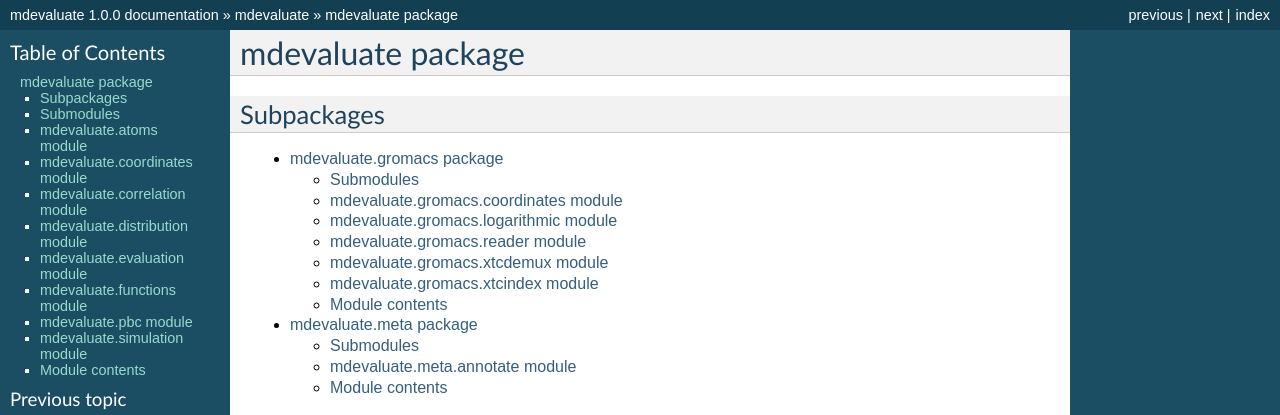
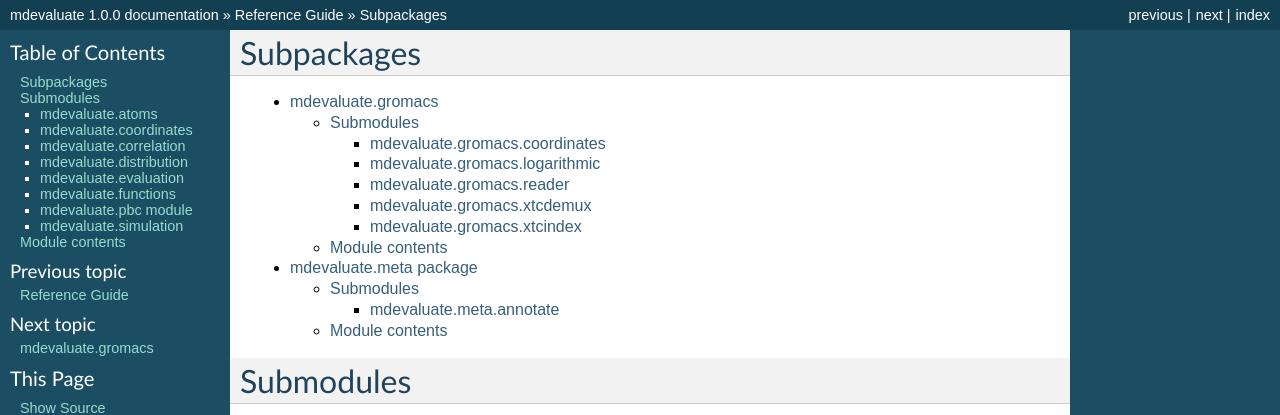
Before and after one commit to mdevaluate/mdevaluate, a Sphinx documentation site: the page built from doc/mdevaluate.rst, in a window 1280 px wide and 1400 px high. Shown: the top 415 px of the window. Built offline with Sphinx 7.4.7, drawn with Linux system fonts in a browser that asks for light colours; some of the changed text lies outside the part shown.

Commit message:
Updated module reference guide

```diff
--- a/doc/conf.py
+++ b/doc/conf.py
@@ -36,6 +36,9 @@ extensions = [
     'sphinx.ext.mathjax',
     'sphinx.ext.viewcode',
     'sphinx.ext.napoleon',
+    'sphinx.ext.intersphinx',
+    #    'sphinx.ext.autosummary',
+    #    'sphinx.ext.inheritance_diagram',
 ]
 
 # Add any paths that contain templates here, relative to this directory.
@@ -54,7 +57,7 @@ master_doc = 'index'
 
 # General information about the project.
 project = 'mdevaluate'
-copyright = '2015, mbartelm'
+#copyright = '2015, mbartelm'
 author = 'mbartelm'
 
 # The version info for the project you're documenting, acts as replacement for
@@ -212,25 +215,25 @@ htmlhelp_basename = 'mdevaluatedoc'
 # -- Options for LaTeX output ---------------------------------------------
 
 latex_elements = {
-# The paper size ('letterpaper' or 'a4paper').
-#'papersize': 'letterpaper',
+    # The paper size ('letterpaper' or 'a4paper').
+    #'papersize': 'letterpaper',
 
-# The font size ('10pt', '11pt' or '12pt').
-#'pointsize': '10pt',
+    # The font size ('10pt', '11pt' or '12pt').
+    #'pointsize': '10pt',
 
-# Additional stuff for the LaTeX preamble.
-#'preamble': '',
+    # Additional stuff for the LaTeX preamble.
+    #'preamble': '',
 
-# Latex figure (float) alignment
-#'figure_align': 'htbp',
+    # Latex figure (float) alignment
+    #'figure_align': 'htbp',
 }
 
 # Grouping the document tree into LaTeX files. List of tuples
 # (source start file, target name, title,
 #  author, documentclass [howto, manual, or own class]).
 latex_documents = [
-  (master_doc, 'mdevaluate.tex', 'mdevaluate Documentation',
-   'mbartelm', 'manual'),
+    (master_doc, 'mdevaluate.tex', 'mdevaluate Documentation',
+     'mbartelm', 'manual'),
 ]
 
 # The name of an image file (relative to this directory) to place at the top of
@@ -273,9 +276,9 @@ man_pages = [
 # (source start file, target name, title, author,
 #  dir menu entry, description, category)
 texinfo_documents = [
-  (master_doc, 'mdevaluate', 'mdevaluate Documentation',
-   author, 'mdevaluate', 'One line description of project.',
-   'Miscellaneous'),
+    (master_doc, 'mdevaluate', 'mdevaluate Documentation',
+     author, 'mdevaluate', 'One line description of project.',
+     'Miscellaneous'),
 ]
 
 # Documents to append as an appendix to all manuals.
@@ -289,3 +292,6 @@ texinfo_documents = [
 
 # If true, do not generate a @detailmenu in the "Top" node's menu.
 #texinfo_no_detailmenu = False
+
+intersphinx_mapping = {'python': ('http://docs.python.org/3/', None),
+                       'ipython': ('http://ipython.org/ipython-doc/dev/', None), }
--- a/doc/mdevaluate.gromacs.rst
+++ b/doc/mdevaluate.gromacs.rst
@@ -1,43 +1,43 @@
-mdevaluate.gromacs package
-==========================
+mdevaluate.gromacs
+==================
 
 Submodules
 ----------
 
-mdevaluate.gromacs.coordinates module
--------------------------------------
+mdevaluate.gromacs.coordinates
+..............................
 
 .. automodule:: mdevaluate.gromacs.coordinates
     :members:
     :undoc-members:
     :show-inheritance:
 
-mdevaluate.gromacs.logarithmic module
--------------------------------------
+mdevaluate.gromacs.logarithmic
+..............................
 
 .. automodule:: mdevaluate.gromacs.logarithmic
     :members:
     :undoc-members:
     :show-inheritance:
 
-mdevaluate.gromacs.reader module
---------------------------------
+mdevaluate.gromacs.reader
+.........................
 
 .. automodule:: mdevaluate.gromacs.reader
     :members:
     :undoc-members:
     :show-inheritance:
 
-mdevaluate.gromacs.xtcdemux module
-----------------------------------
+mdevaluate.gromacs.xtcdemux
+...........................
 
 .. automodule:: mdevaluate.gromacs.xtcdemux
     :members:
     :undoc-members:
     :show-inheritance:
 
-mdevaluate.gromacs.xtcindex module
-----------------------------------
+mdevaluate.gromacs.xtcindex
+...........................
 
 .. automodule:: mdevaluate.gromacs.xtcindex
     :members:
--- a/doc/mdevaluate.meta.rst
+++ b/doc/mdevaluate.meta.rst
@@ -4,8 +4,8 @@ mdevaluate.meta package
 Submodules
 ----------
 
-mdevaluate.meta.annotate module
--------------------------------
+mdevaluate.meta.annotate
+........................
 
 .. automodule:: mdevaluate.meta.annotate
     :members:
--- a/doc/mdevaluate.rst
+++ b/doc/mdevaluate.rst
@@ -1,5 +1,3 @@
-mdevaluate package
-==================
 
 Subpackages
 -----------
@@ -12,48 +10,48 @@ Subpackages
 Submodules
 ----------
 
-mdevaluate.atoms module
------------------------
+mdevaluate.atoms
+................
 
 .. automodule:: mdevaluate.atoms
     :members:
     :undoc-members:
     :show-inheritance:
 
-mdevaluate.coordinates module
------------------------------
+mdevaluate.coordinates
+......................
 
 .. automodule:: mdevaluate.coordinates
     :members:
     :undoc-members:
     :show-inheritance:
 
-mdevaluate.correlation module
------------------------------
+mdevaluate.correlation
+......................
 
 .. automodule:: mdevaluate.correlation
     :members:
     :undoc-members:
     :show-inheritance:
 
-mdevaluate.distribution module
-------------------------------
+mdevaluate.distribution
+.......................
 
 .. automodule:: mdevaluate.distribution
     :members:
     :undoc-members:
     :show-inheritance:
 
-mdevaluate.evaluation module
-----------------------------
+mdevaluate.evaluation
+.....................
 
 .. automodule:: mdevaluate.evaluation
     :members:
     :undoc-members:
     :show-inheritance:
 
-mdevaluate.functions module
----------------------------
+mdevaluate.functions
+....................
 
 .. automodule:: mdevaluate.functions
     :members:
@@ -61,15 +59,15 @@ mdevaluate.functions module
     :show-inheritance:
 
 mdevaluate.pbc module
----------------------
+.....................
 
 .. automodule:: mdevaluate.pbc
     :members:
     :undoc-members:
     :show-inheritance:
 
-mdevaluate.simulation module
-----------------------------
+mdevaluate.simulation
+.....................
 
 .. automodule:: mdevaluate.simulation
     :members:
--- a/doc/modules.rst
+++ b/doc/modules.rst
@@ -1,5 +1,7 @@
-mdevaluate
-==========
+.. _reference-guide:
+
+Reference Guide
+===============
 
 .. toctree::
    :maxdepth: 4
```
